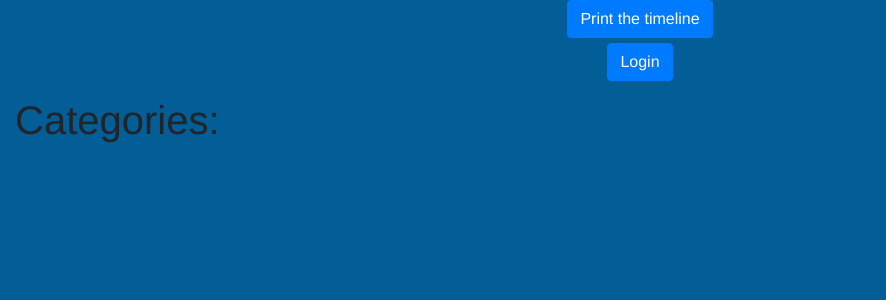
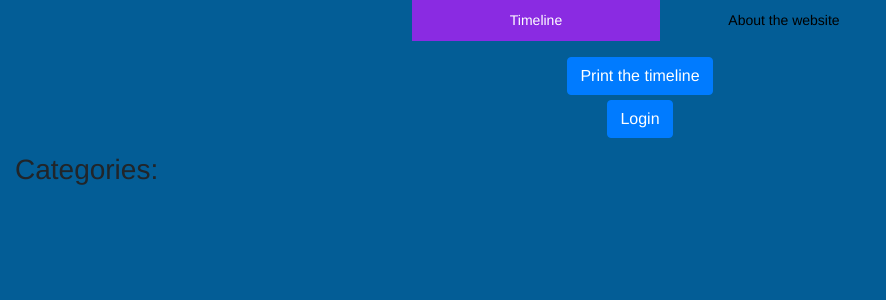
Before and after one commit to kalina559/web-app-timeline, a PHP site: page / in a window 1280 px wide. Shown: the top 300 px of the page, without its empty margins (0-886 px from the left). Run offline with PHP 8.4, Linux system fonts and the light colour scheme; data that the repository does not hold is empty; some libraries are stand-ins or nearby versions.

Commit message:
Added new 'About this website' tab

```diff
--- a/public/index.php
+++ b/public/index.php
@@ -2,8 +2,8 @@
 <!-- (A) CSS & JS -->
 <link rel="stylesheet" href="../src/libs/bootstrap/css/bootstrap.min.css">
 <link rel="stylesheet" href="../src/libs/bootstrap/css/bootstrap.min.css" media="print">
-<link  href="https://cdnjs.cloudflare.com/ajax/libs/font-awesome/4.3.0/css/font-awesome.css"
-  rel="stylesheet"  type='text/css'><link href="../src/css/styles.css" rel="stylesheet" media="all">
+<link href="https://cdnjs.cloudflare.com/ajax/libs/font-awesome/4.3.0/css/font-awesome.css" rel="stylesheet" type='text/css'>
+<link href="../src/css/styles.css" rel="stylesheet" media="all">
 <script type="text/javascript" src="../src/libs/jquery.min.js"></script>
 <script type="text/javascript" src="../src/libs/moment/moment.min.js"></script>
 <script type="text/javascript" src="../src/libs/knockout-3.5.1.min.js"></script>
@@ -19,6 +19,25 @@
   </div>
 
   <div class="body-background">
+
+    <header>
+      <nav id="nav-left-menu" class="fill">
+        <ul>
+          <li data-bind="css: { active: appModel.currentPage() === 'timeline' }">
+            <a href="#" data-bind="click: function () {appModel.changePage('timeline');}, css: { disable: appModel.busy }">Timeline</a>
+          </li>
+
+          <li data-bind="css: { active: appModel.currentPage() === 'about' }">
+            <a href="#" data-bind="click: function () {appModel.changePage('about');}, css: { disable: appModel.busy }">About the website</a>
+          </li>
+        </ul>
+      </nav>
+
+
+    </header>
+
+    <!-- Page: Timeline -->
+    <div id="timeline-page" data-bind="visible: currentPage() == 'timeline'">
       <div class="col-sm-6 ui-element" id="print-button-layout">
         <div>
           <button class="btn btn-primary ui-element" type="button" data-bind="click: appModel.printTimeline, disable: appModel.isBusy">Print the timeline</button>
@@ -66,7 +85,7 @@
 
       <!-- list of all categories -->
       <aside class="category-legend col-sm-3" data-bind="with: categoryModel">
-      <h1 class="mb-4">Categories:</h1>
+        <h3 class="mb-4">Categories:</h3>
         <div data-bind="foreach: categoryModel.categories">
           <div class="row">
             <div class="category-color-box" data-bind="click: showEditCategoryModal, style:{ 'background-color': color_hex, cursor: appModel.userLoggedIn() ? 'pointer' : 'auto'}"></div>
@@ -340,6 +359,24 @@
     </div>
   </div>
 </form>
+</div>
+
+<!-- Page: Timeline -->
+<div class="about" data-bind="visible: currentPage() == 'about'">
+
+<h2>Create and Share Events on a Timeline</h2>
+<p>Our application allows users to create and share events on a timeline. Only logged in users can add events, which can include a name, description, image, and category. Categories can also be added by logged in users and have a name and color.</p>
+
+<h2>Backend and Frontend Technologies</h2>
+<p>Our backend is powered by PHP and hosted on Heroku, utilizing ClearDB MySQL as our database. For the frontend, we use HTML, Javascript - jQuery and the Knockout.js frameworks.</p>
+
+<h2>User Account Information</h2>
+<p>Logged in users can change their passwords at any time. The current working test user login/password is user/aitsi2023.</p>
+
+<h2>We Hope You Enjoy Using Our Application!</h2>
+<p>We hope you enjoy using our application to share your events and experiences with others on our shared timeline.</p>
+
+</div>
 
 <script type="text/javascript" src="../src/libs/bootstrap/js/bootstrap.min.js"></script>
 </div>
--- a/src/css/styles.css
+++ b/src/css/styles.css
@@ -273,3 +273,122 @@ h2 {
 .preview-modal {
     z-index: 100000;
 }
+
+
+/* menu */
+
+#nav-left-menu ul {
+    /*For formatting navbar*/
+    font-size: 0 !important;
+    display: flex;
+    justify-content: center;
+}
+
+#nav-left-menu ul li {
+    font-size: 14px;
+    display: inline-block;
+}
+
+
+nav.fill ul li {
+    width: 100%;
+}
+
+@media (min-width: 425px) {
+    nav.fill ul li {
+        width: 50%;
+    }
+}
+
+@media (min-width: 600px) {
+    nav.fill ul li {
+        width: 33.33%;
+        /* Ugly, but works in practice. */
+    }
+}
+
+@media (min-width: 750px) {
+    nav.fill ul li {
+        width: 25%;
+    }
+}
+
+@media (min-width: 925px) {
+    nav.fill ul li {
+        width: 20%;
+    }
+}
+
+/* Styling of nav headers */
+nav .nav-entry-text {
+    padding-left: 15px;
+    padding-right: 15px;
+}
+
+/* Styling of the actual menu items */
+nav ul li a {
+    display: inline-block;
+    width: 100%;
+    padding-top: 10px;
+    padding-bottom: 10px;
+    padding-left: 10px;
+    padding-right: 10px;
+    text-align: center;
+    color: black;
+}
+
+nav ul li a:hover,
+nav ul li a:focus,
+nav ul li.active a {
+    text-decoration: none;
+}
+
+/* Should be placed before the hover state for consistency when item is right-clicked. */
+nav ul li a:focus {
+    color: black;
+}
+
+nav ul li a:hover,
+nav ul li.active a {
+    color: #fff;
+    background-color: blueviolet;
+}
+
+/*
+	Control buttons at the top of content
+*/
+.control-buttons {
+    float: right;
+    margin-bottom: 10px;
+}
+
+.control-buttons .btn-control {
+    border-top: none;
+    border-right: none;
+    border-radius: 0;
+    border-color: #e4e4e4;
+    width: 50px;
+    height: 42px;
+    font-size: 20px;
+}
+
+.control-buttons .btn-control:hover {
+    border-color: #e4e4e4;
+}
+
+.about {
+    padding: 40px;
+}
+
+.about h2 {
+    color: white;
+    font-size: 24px;
+    font-weight: bold;
+    margin-bottom: 10px;
+}
+
+.about p {
+    font-size: 16px;
+    line-height: 1.5;
+    margin-bottom: 20px;
+}
--- a/src/js/script.js
+++ b/src/js/script.js
@@ -13,6 +13,7 @@ $(document).ready(function () {
 
 var appModel = new function () {
     var self = this;
+    this.currentPage = ko.observable('timeline')
     this.userLoggedIn = ko.observable(false)
     this.showLogin = ko.observable(false)
     this.loginButtonText = ko.observable('Login')
@@ -25,9 +26,11 @@ var appModel = new function () {
     this.apiCallsInProcess = ko.observable(0)
     this.serverErrorMessage = ko.observable(null)
     this.serverErrorStackTrace = ko.observable(null)
-
     this.dateFormat = 'DD/MM/YYYY'
 
+    self.changePage = function(pageId) {
+        this.currentPage(pageId)
+    }
 
     self.checkIfUserLoggedIn = function () {
         this.makeAjaxCall({}, '../src/php/controllers/account/LoginStateController.php',
```
Lines whose indentation alone changed are shown as unchanged.
